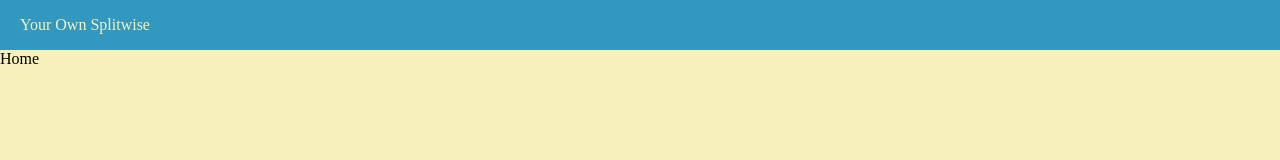
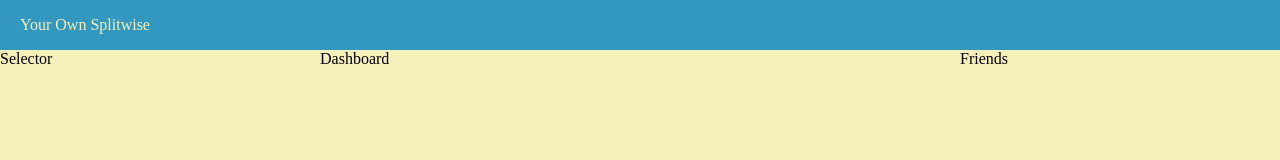
Before and after one commit to Raw199God/Splitwise_Clone, a React (Vite) app: page / in a window 1280 px wide. Shown: the top 160 px of the page. Built offline with nearby package versions, Linux system fonts and the light colour scheme.

Commit message:
Setup Layout for App

```diff
--- a/src/App.css
+++ b/src/App.css
@@ -4,8 +4,11 @@
 body{
   margin: 0;
   background-color: #f6f1ba;
-  height: 2000px;
   padding-top: 50px;
+}
+.layout{
+  display: grid;
+  grid-template-columns: 1fr 2fr 1fr;
 }
 header{
   background-color: #3398c0;
--- a/src/App.jsx
+++ b/src/App.jsx
@@ -1,11 +1,17 @@
 import { Outlet } from 'react-router'
 import './App.css'
 import Header from './components/Header'
+import Selector from './components/Selector'
+import Friends from './components/Friends'
 function App() {
   return (
     <>
      <Header/>
+     <div className='layout'>
+      <Selector/>
      <Outlet />
+     <Friends/>
+     </div>
     </>
   )
 }
--- /dev/null
+++ b/src/components/Dashboard.jsx
@@ -0,0 +1,7 @@
+import React from 'react'
+
+export default function Dashboard() {
+  return (
+    <div>Dashboard</div>
+  )
+}
--- /dev/null
+++ b/src/components/Friends.jsx
@@ -0,0 +1,7 @@
+import React from 'react'
+
+export default function Friends() {
+  return (
+    <div>Friends</div>
+  )
+}
--- a/src/components/Home.jsx
+++ /dev/null
@@ -1,7 +0,0 @@
-import React from 'react'
-
-export default function Home() {
-  return (
-    <div>Home</div>
-  )
-}
--- /dev/null
+++ b/src/components/Selector.jsx
@@ -0,0 +1,7 @@
+import React from 'react'
+
+export default function Selector() {
+  return (
+    <div>Selector</div>
+  )
+}
--- a/src/main.jsx
+++ b/src/main.jsx
@@ -3,14 +3,14 @@ import { createRoot } from 'react-dom/client'
 import './index.css'
 import App from './App.jsx'
 import { createBrowserRouter, RouterProvider } from 'react-router'
-import Home from './components/Home.jsx'
+import Dashboard from './components/Dashboard.jsx'
 
 const router = createBrowserRouter([{
   path:'/',
   element:<App />,
   children:[
     {
-      index:true , element:<Home/>
+      index:true , element:<Dashboard/>
     }
   ]
 }])
```
